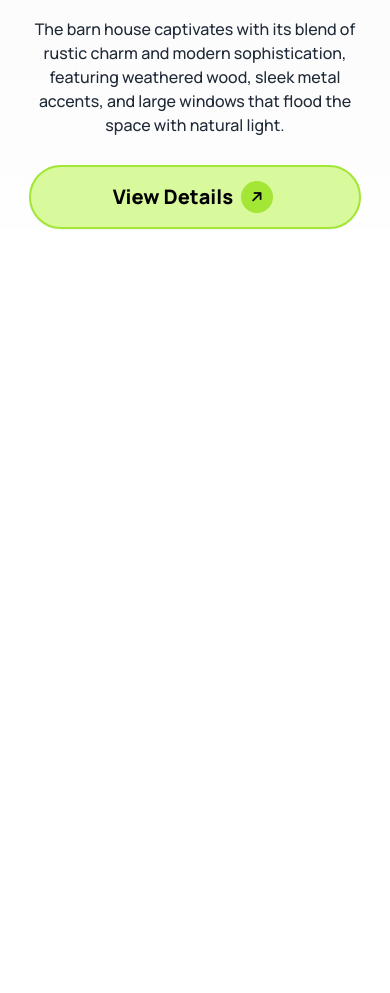
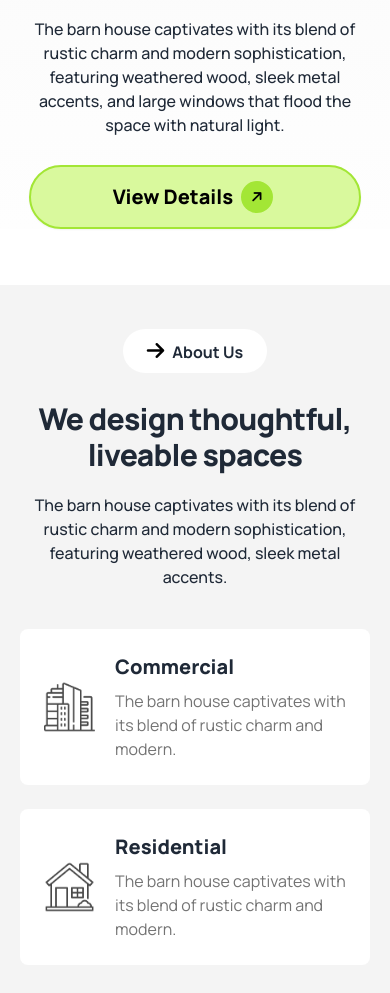
Before and after one commit to rahat-israil/B10-Assignment-3, a plain HTML site: page index.html in a window 390 px wide. Shown: the part 551-1544 px from the top of the page. Before the commit the page ends 844 px from the top, so only its background shows below. Drawn offline with nearby package versions, Linux system fonts and the light colour scheme.

Commit message:
Complete About Us Section with responsive

```diff
--- a/index.html
+++ b/index.html
@@ -29,7 +29,7 @@
           }
 
           .custom-bg {
-  background: #F4F4F4;
+  background: ;
 }
 
 .custom-bg-header {
@@ -109,7 +109,50 @@
     </Header>
 
   <!-- Main Section -->
-    <main></main>
+    <main class="bg-[#F4F4F4] mb-52">
+      <!-- About Us Section -->
+        <section class="container mx-auto">
+           <div class="lg:grid lg:grid-cols-2 lg:gap-6 mx-auto">
+            <!-- Left Container -->
+              <div>
+                  <img class="pt-10 w-36 hidden lg:inline" src="./assets/Vector.png" alt="">
+                  <div class="pt-5 p-5 lg:pl-14">
+                    <div class="flex justify-center lg:flex-none lg:justify-start pt-6 lg:pt-0">
+                        <button class="bg-white rounded-full px-6 lg:px-5 py-2 lg:py-1 font-bold"><i class="fa-solid fa-arrow-right text-black text-xl lg:text-lg pr-2"></i>About Us </button>
+                    </div>
+                  <!-- Text Content -->
+                      <h1 class="pt-7 text-3xl lg:text-5xl font-extrabold tracking-tight text-center lg:text-left">We design thoughtful, liveable spaces</h1>
+                      <p class="pt-5 lg:pt-7 mx-3 lg:mx-0 font-medium text-center lg:text-left">The barn house captivates with its blend of rustic charm and
+                      modern sophistication, featuring weathered wood, sleek metal accents.</p>
+                    <!-- Box 1 -->
+                      <div class="flex items-center gap-5 bg-white rounded-lg py-6 px-6 lg:pr-36 mt-10 lg:mt-8">
+                          <div>
+                            <img class="w-28" src="./assets/commercial.png" alt="">
+                          </div>
+                          <div>
+                            <h2 class="text-xl font-extrabold">Commercial</h2>
+                            <p class="text-[#737373] pt-2">The barn house captivates with its blend of rustic charm and modern.</p>
+                          </div>
+                      </div>
+                    <!-- Box 2 -->
+                      <div class="flex items-center gap-5 bg-white rounded-lg py-6 px-6 lg:pr-36 mt-6 lg:mt-5">
+                          <div>
+                            <img class="w-28" src="./assets/residential.png" alt="">
+                          </div>
+                          <div>
+                            <h2 class="text-xl font-extrabold">Residential</h2>
+                            <p class="text-[#737373] pt-2">The barn house captivates with its blend of rustic charm and modern.</p>
+                          </div>
+                      </div>
+                  </div>
+              </div>
+            <!-- Right Container -->
+              <div>
+                <img class="mt-7 lg:mt-24 mx-auto w-96 lg:w-fit" src="./assets/Rectangle.png" alt="">
+              </div>
+           </div>
+        </section>
+    </main>
 
   <!-- Footer Section -->
     <footer></footer>
```
